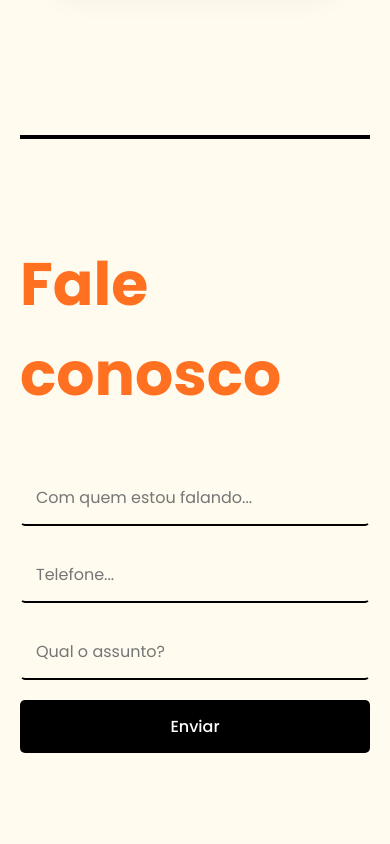
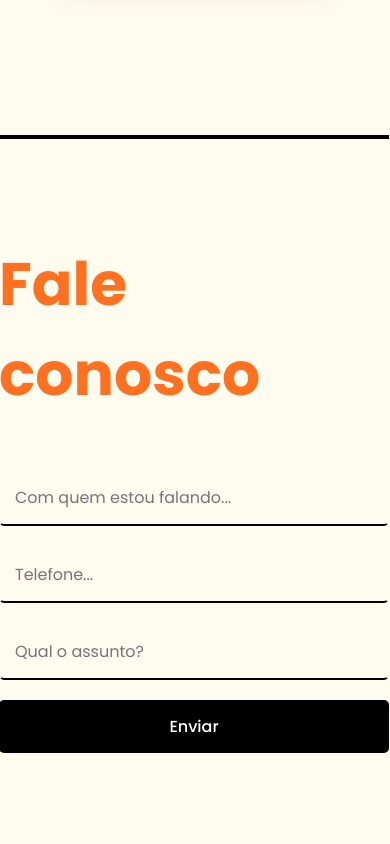
Before and after one commit to Hickpereira/empresa-tecteen, a plain HTML site: page index.html in a window 390 px wide. Shown: the part 3840-4684 px from the top of the page. Drawn offline with nearby package versions, Linux system fonts and the light colour scheme.

Commit message:
modificacao novaaaa

```diff
--- a/style.css
+++ b/style.css
@@ -763,7 +763,7 @@ body.dark-mode i {
 @media (max-width: 1024px) {
 
     .container-mvv,
-    section.fale-conosco,
+
     section.servico {
       width: 100%;
       margin-left: 0;
```
